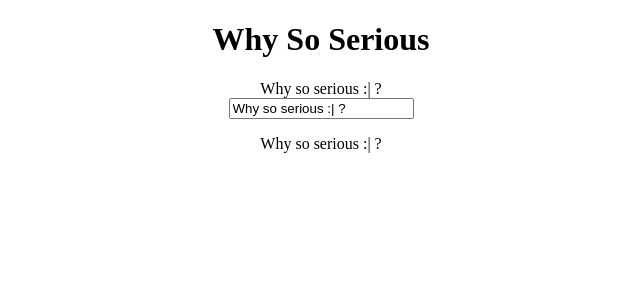
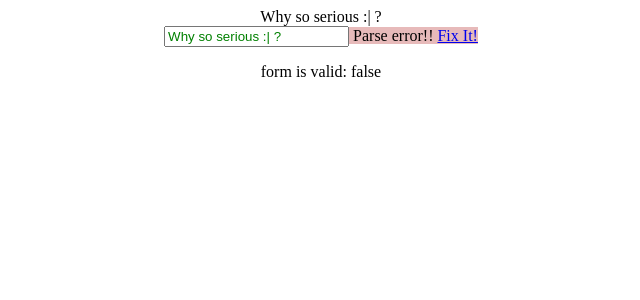
Before and after one commit to saratonite/ng-play, an Angular app: page / in a window 1280 px wide. Shown: the top 300 px of the page, without its empty margins (319-959 px from the left). Built offline with nearby package versions, Linux system fonts and the light colour scheme.

Commit message:
Implemented validation and fix button

```diff
--- a/src/app/app.component.html
+++ b/src/app/app.component.html
@@ -1,7 +1,14 @@
 <!--The whole content below can be removed with the new code.-->
+
 <div style="text-align:center">
 
-  <h1>Why So Serious</h1>
+  <form #form="ngForm">
   {{funnyText}}
-  <app-why-so-serious [(ngModel)]="funnyText" [(cleanedString)]="funnyText"></app-why-so-serious>
+  <app-why-so-serious [type]="inputType"  styleClass='green'  name="funnyText" [(ngModel)]="funnyText"></app-why-so-serious>
+
+  </form>
+
+
+  <p>form is valid: {{ form.valid ? 'true' : 'false' }}</p>
+
 </div>
--- a/src/app/app.component.ts
+++ b/src/app/app.component.ts
@@ -7,6 +7,8 @@ import { Component } from '@angular/core';
 })
 export class AppComponent {
   title = 'app';
+  inputType = 'text';
+  funnyText = 'Why so serious :| ?'
 
-  funnyText = 'Why so serious :| ?'
+  displayFix:false;
 }
--- a/src/app/why-so-serious/why-so-serious.component.css
+++ b/src/app/why-so-serious/why-so-serious.component.css
@@ -0,0 +1,4 @@
+.parseErrorContainer {
+
+    background-color: #e7baba;
+}
--- a/src/app/why-so-serious/why-so-serious.component.html
+++ b/src/app/why-so-serious/why-so-serious.component.html
@@ -1,9 +1,23 @@
 <div>
+  <!--for text type  -->
   <input type="text"
-
+    *ngIf="type == 'text'"
     [(ngModel)]="data"
     (change)="onChange($event)"
     (keyup)="onChange($event)"
+    [ngStyle]="style"
+    [ngClass]="styleClass"
   />
-  <p>{{data}}</p>
+  <!--For textare  -->
+  <textarea type="text"
+    *ngIf="type == 'textarea'"
+    [(ngModel)]="data"
+    (change)="onChange($event)"
+    (keyup)="onChange($event)"
+    [ngStyle]="style"
+    [ngClass]="styleClass"
+  ></textarea>
+  <span *ngIf="parseError && !hideFix" class="parseErrorContainer">
+    Parse error!! <a href="javascript:;" (click)="fixParseError($event)" title="Fix errors?">Fix It!</a>
+  </span>
 </div>
--- a/src/app/why-so-serious/why-so-serious.component.ts
+++ b/src/app/why-so-serious/why-so-serious.component.ts
@@ -22,14 +22,16 @@ import { ControlValueAccessor,NgModel, NG_VALUE_ACCESSOR, NG_VALIDATORS, FormCon
 })
 export class WhySoSeriousComponent implements OnInit,ControlValueAccessor  {
 
+  @Input('type') type:string = 'text';
+  @Input('style') style: any = {};
+  @Input('styleClass') styleClass: string = '';
 
+  @Input('hideFix') hideFix: boolean = false;
   private data: string = '';
 
   private cleanedString: string = '';
 
   private parseError: boolean;
-
-   @ViewChild(NgModel) model: NgModel;
 
   constructor() { }
 
@@ -43,9 +45,14 @@ export class WhySoSeriousComponent implements OnInit,ControlValueAccessor  {
 
     // this is the initial value set to the component
     public writeValue(obj: any) {
+      console.log('::writeValue')
         if (obj) {
             this.data = obj;
             // this will format it with 4 character spacing
+            if(this.data.length > 4) {
+
+              this.parseError = true;
+            }
             this.cleanedString = this.data.substr(0,3);//JSON.stringify(this.data, undefined, 4);
         }
     }
@@ -62,6 +69,7 @@ export class WhySoSeriousComponent implements OnInit,ControlValueAccessor  {
 
     // change events from the textarea
     private onChange(event) {
+
 
       let newValue = event.target.value;
 
@@ -82,11 +90,22 @@ export class WhySoSeriousComponent implements OnInit,ControlValueAccessor  {
     // in this case we're checking if the json parsing has
     // passed or failed from the onChange method
       public validate(c: FormControl) {
+        console.log('::validate')
         return (!this.parseError) ? null : {
-            jsonParseError: {
+            parseError: {
                 valid: false,
             },
         };
     }
 
+    /**
+     *
+     * @param event Fix parse error
+     */
+    fixParseError(event) {
+
+      this.data = this.data.substr(0,3);
+      this.propagateChange(this.data);
+    }
+
 }
--- a/src/index.html
+++ b/src/index.html
@@ -7,6 +7,12 @@
 
   <meta name="viewport" content="width=device-width, initial-scale=1">
   <link rel="icon" type="image/x-icon" href="favicon.ico">
+  <style>
+  .green {
+
+    color: green;
+  }
+  </style>
 </head>
 <body>
   <app-root></app-root>
```
Also changed, not shown: src/app/why-so-serious/README.MD.
